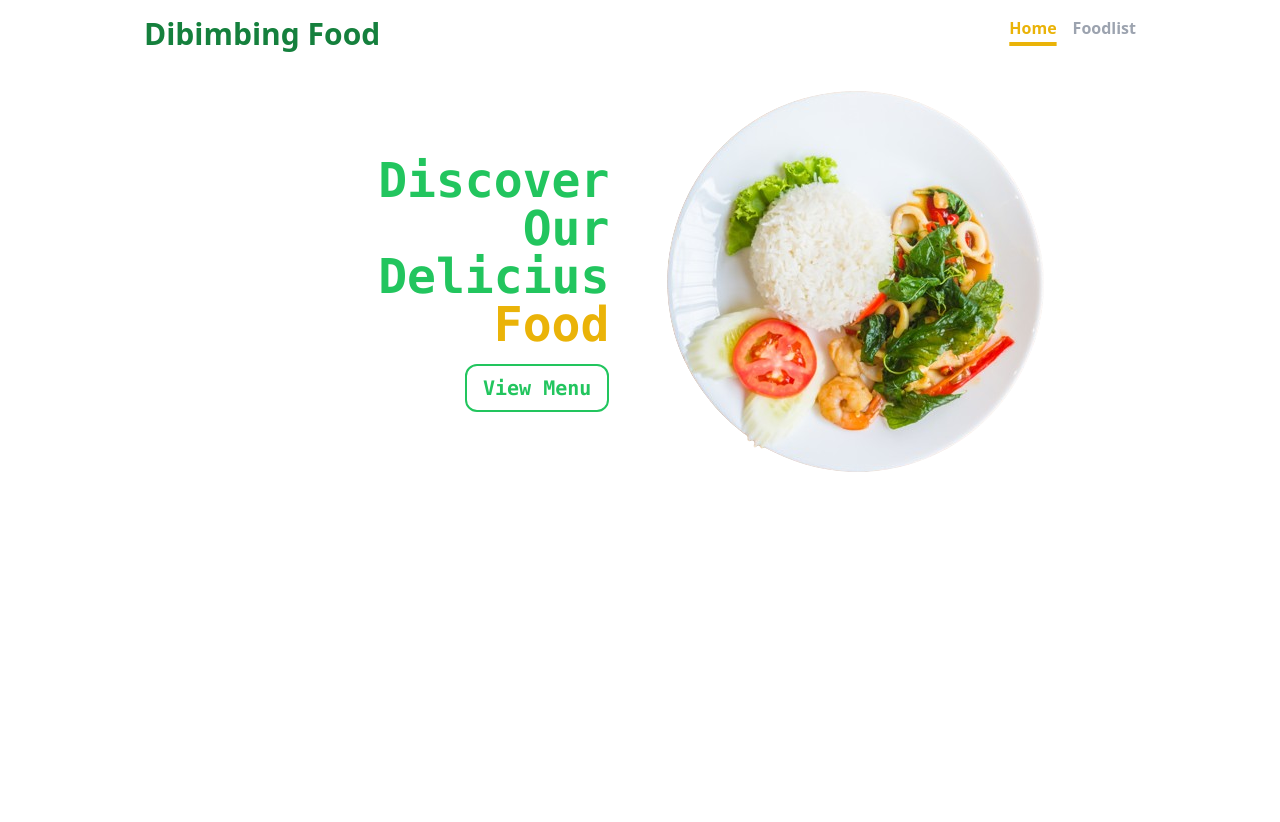
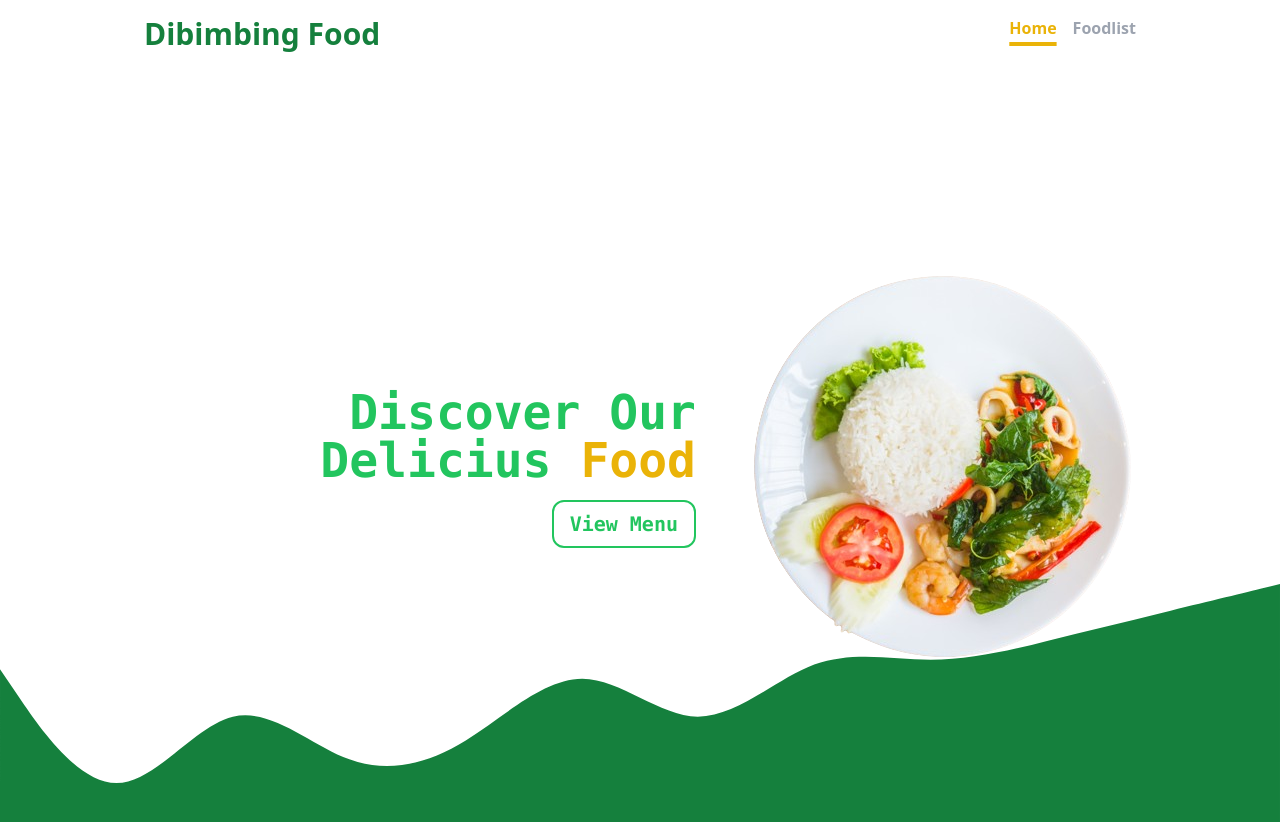
Before and after one commit to danimisme/dibimbing-food, a Next.js app: page / in a window 1280 px wide. Shown: the top 822 px of the page. Before the commit the page ends 800 px from the top, so only its background shows below. Built offline with nearby package versions, Linux system fonts and the light colour scheme.

Commit message:
add Wave Layout in Home PAge

```diff
--- a/src/pages/index.js
+++ b/src/pages/index.js
@@ -1,14 +1,15 @@
 import Image from "next/image";
 import { Inter } from "next/font/google";
 import Link from "next/link";
+import WaveLayout from "@/components/Layout/WaveLayout";
 
 const inter = Inter({ subsets: ["latin"] });
 
 export default function Home() {
   return (
-    <>
-      <div className="flex justify-center">
-        <div className=" w-1/3 items-center justify-center font-mono flex flex-col px-10">
+    <WaveLayout>
+      <div className="flex justify-center flex-col md:flex-row p-10">
+        <div className=" w-1/2 items-center justify-center font-mono flex flex-col px-10 ">
           <h1 className="text-5xl font-bold text-green-500 text-end ">
             Discover Our Delicius <span className="text-yellow-500">Food</span>
           </h1>
@@ -16,13 +17,13 @@ export default function Home() {
             href="/essen"
             className=" text-green-500 border-2 border-green-500 font-bold text-xl hover:bg-green-500 hover:text-white py-2 px-4 rounded-xl mt-4 ml-auto "
           >
-            <button>View Menu</button>
+            <button className="pointer-events-auto">View Menu</button>
           </Link>
         </div>
         <div>
           <img src="/images/food.png" alt="food" className="w-full" />
         </div>
       </div>
-    </>
+    </WaveLayout>
   );
 }
```
